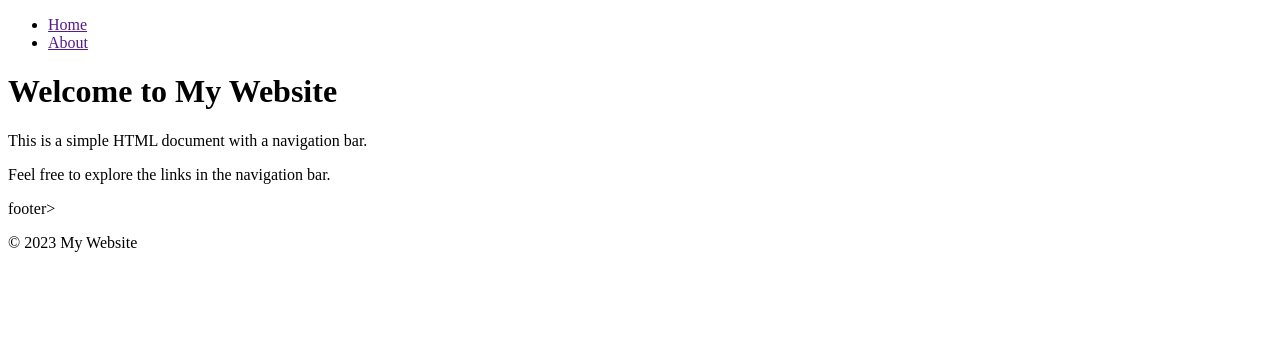
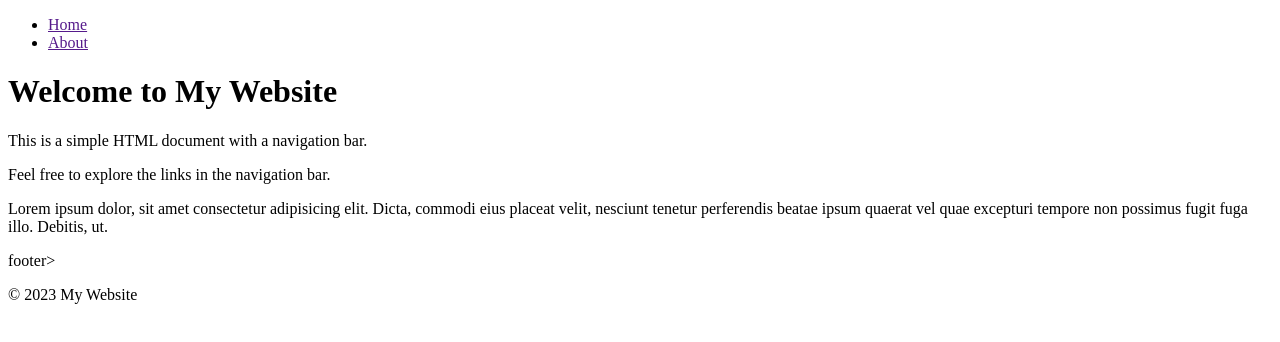
Before and after one commit to Abdul-Carrim/PRG-301, a plain HTML site: page index.html in a window 1280 px wide. Drawn offline with Linux system fonts and the light colour scheme.

Commit message:
implemented the index page

```diff
--- a/index.html
+++ b/index.html
@@ -16,6 +16,7 @@
         <h1>Welcome to My Website</h1>
         <p>This is a simple HTML document with a navigation bar.</p>
         <p>Feel free to explore the links in the navigation bar.</p>
+        <p>Lorem ipsum dolor, sit amet consectetur adipisicing elit. Dicta, commodi eius placeat velit, nesciunt tenetur perferendis beatae ipsum quaerat vel quae excepturi tempore non possimus fugit fuga illo. Debitis, ut.</p>
     </main>
     footer>
         <p>&copy; 2023 My Website</p>
```
Also changed, not shown: 1 other file.
